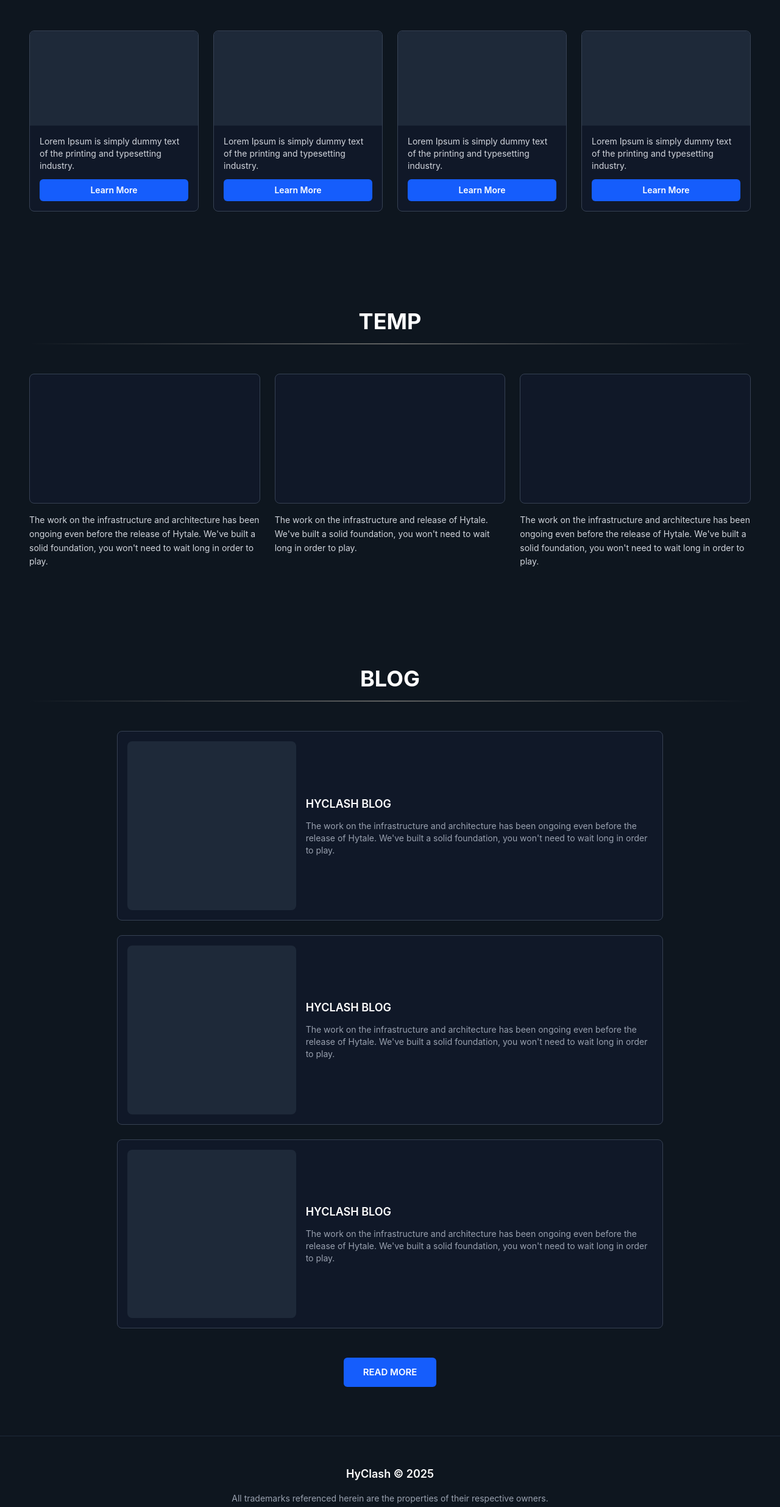
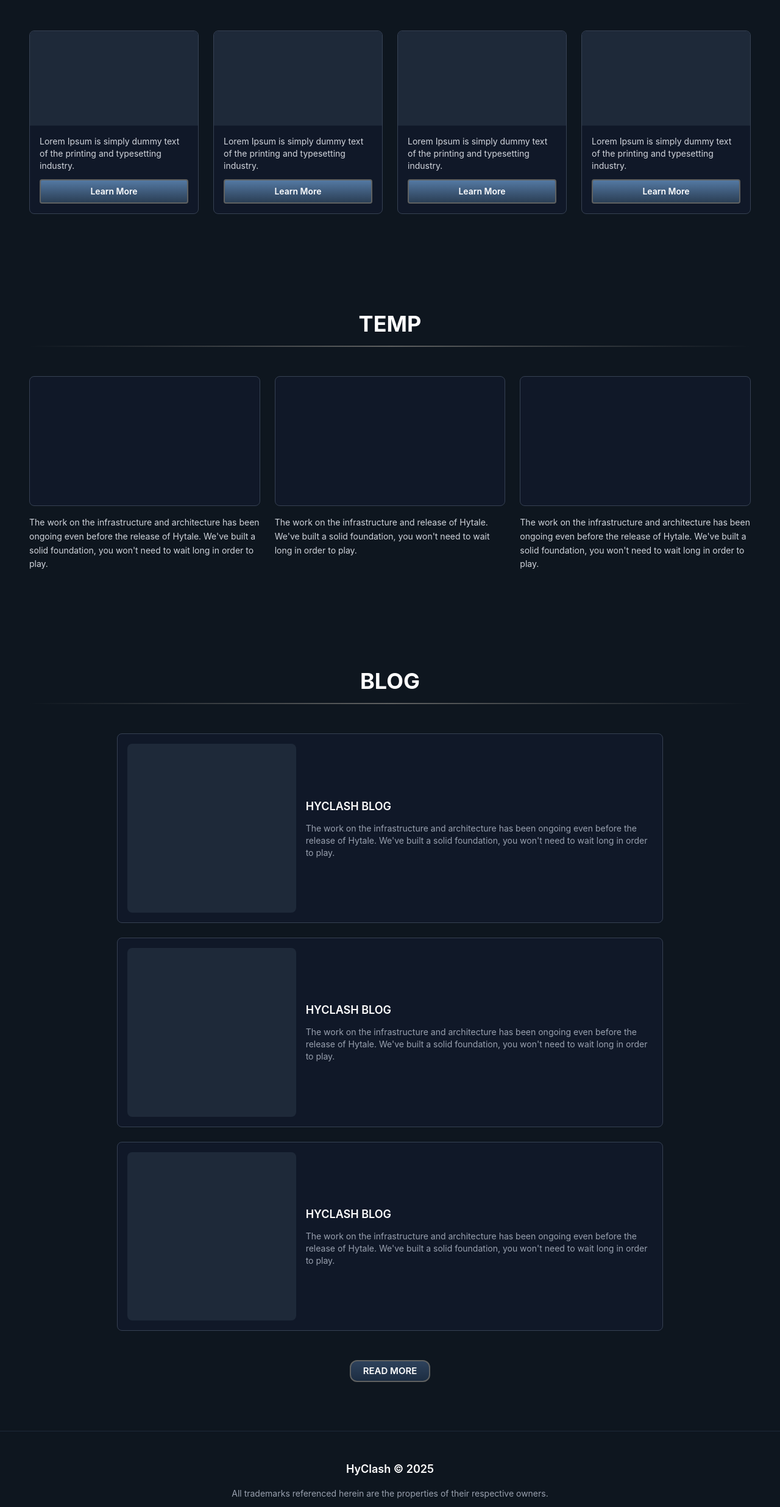
Before and after one commit to HTRMC/HyclashVueCourse, a Vue app: page / in a window 1280 px wide. Shown: the part 1032-3504 px from the top of the page at 61% size. Built offline with nearby package versions, Linux system fonts and the light colour scheme; the HTML template or start-up script is replaced by a standard one.

Commit message:
Update button styles in BlogSection and WhatIsHyclash

```diff
--- a/src/components/BlogSection.vue
+++ b/src/components/BlogSection.vue
@@ -47,7 +47,7 @@ const blogPosts = [
       </div>
 
       <div class="mt-12 flex justify-center">
-        <button class="bg-blue-600 hover:bg-blue-700 text-white px-8 py-3 rounded-md font-semibold transition-colors">
+        <button class="bg-linear-to-b from-[rgb(46,66,92)] to-[rgb(28,45,66)] hover:from-[rgb(56,76,102)] hover:to-[rgb(38,55,76)] text-white px-5 py-1 rounded-xl border-2 border-[rgb(95,97,97)] font-semibold transition-all">
           READ MORE
         </button>
       </div>
--- a/src/components/WhatIsHyclash.vue
+++ b/src/components/WhatIsHyclash.vue
@@ -46,7 +46,7 @@ const features = [
           <!-- Content -->
           <div class="p-4 space-y-3">
             <p class="text-gray-300 text-sm">{{ feature.description }}</p>
-            <button class="w-full bg-blue-600 hover:bg-blue-700 text-white py-2 rounded-md text-sm font-semibold transition-colors">
+            <button class="w-full bg-gradient-to-b from-[rgb(84,121,163)] to-[rgb(43,63,86)] hover:from-[rgb(94,131,173)] hover:to-[rgb(53,73,96)] text-white py-2 rounded border-2 border-[rgb(95,97,97)] text-sm font-semibold transition-all">
               Learn More
             </button>
           </div>
```
